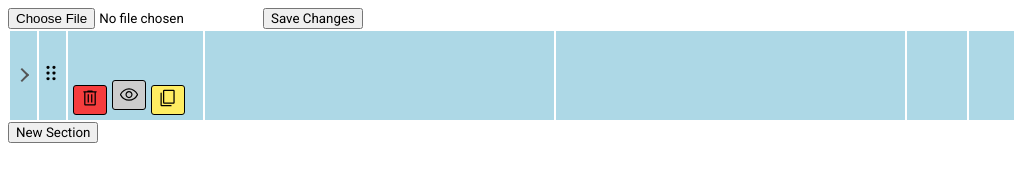
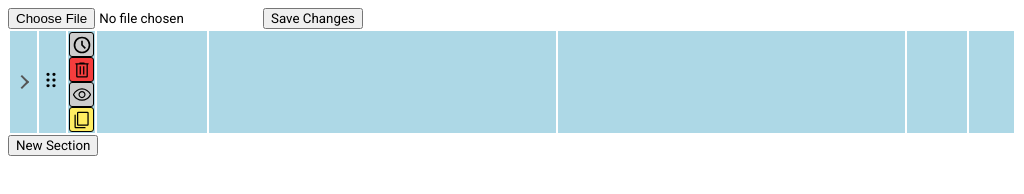
Before and after one commit to Florvasi25/OfflineMenuEditor, an Electron app: page src/ui/index.html in a window 1024 px wide. Both pictures are taken after a click on the button "New Section". Drawn offline with Linux system fonts and the light colour scheme.

Commit message:
ButtonCell & ClockButton

```diff
--- /dev/null
+++ b/src/ui/sectionButtonContainer.js
@@ -0,0 +1,41 @@
+import {
+    sectionClockButton,
+} from './sectionClock.js'
+
+import {
+    sectionVisibilityButton
+} from './sectionVisibility.js'
+
+import {
+    sectionDeleteButton
+} from './sectionDelete.js'
+
+import {
+    sectionDuplicateButton,
+} from './sectionDuplicate.js'
+
+import {
+    createSectionName
+} from './sectionName.js'
+
+function createSectionButtonsCell(sectionRow, menuSection) {
+    const sectionButtonsCell = document.createElement('td');
+    sectionButtonsCell.classList = "sectionButtonsCell"
+
+    const sectionName = createSectionName(sectionRow, menuSection)
+
+    sectionClockButton(sectionButtonsCell)
+
+    sectionDeleteButton(sectionButtonsCell, sectionRow, sectionName)
+
+    sectionVisibilityButton(sectionRow, menuSection, sectionButtonsCell)
+
+    sectionDuplicateButton(sectionRow, sectionButtonsCell, menuSection)
+
+
+    return sectionButtonsCell
+}
+
+export {
+    createSectionButtonsCell
+}
--- /dev/null
+++ b/src/ui/sectionClock.js
@@ -0,0 +1,22 @@
+// import {
+//     jsonData,
+//     getSectionIndex,
+//     updateCounterLocalStorage,
+//     updateSectionLocalStorage,
+// } from './context.js';
+
+function sectionClockButton(sectionButtonsCell) {
+    const clockButton = document.createElement('button');
+    clockButton.classList.add('sectionButton')
+    clockButton.classList.add('clockButton')
+    sectionButtonsCell.appendChild(clockButton);
+    const clockButtonImg = document.createElement('img')
+    clockButtonImg.classList.add('sectionButtonImg')
+    clockButtonImg.src = '../../assets/clockIcon.svg'
+    clockButton.appendChild(clockButtonImg)
+
+}
+
+export {
+    sectionClockButton,
+}
--- a/src/ui/sectionContainer.js
+++ b/src/ui/sectionContainer.js
@@ -5,6 +5,10 @@ import {
 import {
     createSectionDropdown,
 } from './sectionDropDown.js'
+
+import {
+    createSectionButtonsCell,
+} from './sectionButtonContainer.js'
 
 import {
     createSectionNameCell,
@@ -30,6 +34,10 @@ function createSection(menuSection) {
     //Creates Drag Cell
     const sectionDragCell = createSectionDragCell(sectionRow)
     sectionRow.appendChild(sectionDragCell)
+
+    //Creates Buttons Cell
+    const sectionButtonsCell = createSectionButtonsCell(sectionRow, menuSection)
+    sectionRow.appendChild(sectionButtonsCell)
 
     //Creates Section Name Cell
     const sectionNameCell = createSectionNameCell(sectionRow, menuSection)
--- a/src/ui/sectionDelete.js
+++ b/src/ui/sectionDelete.js
@@ -5,21 +5,22 @@ import {
     updateSectionLocalStorage,
 } from './context.js';
 
-function sectionDeleteButton(sectionNameCell, sectionRow, sectionName) {
+function sectionDeleteButton(sectionButtonsCell, sectionRow, sectionName) {
     const deleteButton = document.createElement('button');
+    deleteButton.classList.add('sectionButton')
     deleteButton.classList.add('deleteButton')
-    sectionNameCell.appendChild(deleteButton);
+    sectionButtonsCell.appendChild(deleteButton);
     const deleteButtonImg = document.createElement('img')
-    deleteButtonImg.classList.add('deleteButtonImg')
+    deleteButtonImg.classList.add('sectionButtonImg')
     deleteButtonImg.src = '../../assets/deleteIcon.svg'
     deleteButton.appendChild(deleteButtonImg)
     deleteButton.addEventListener('click', () => {
-        confirmDelete(sectionRow, sectionName, sectionNameCell)
+        confirmDelete(sectionRow, sectionName, sectionButtonsCell)
     });
 }
 
 //Creates a popup to confirm the deletion of the section
-function confirmDelete(sectionRow, sectionName, sectionNameCell) {
+function confirmDelete(sectionRow, sectionName, sectionButtonsCell) {
     const popup = document.createElement("div");
     popup.className = "popup";
 
@@ -41,7 +42,7 @@ function confirmDelete(sectionRow, sectionName, sectionNameCell) {
     });
 
     popup.appendChild(popupContent);
-    sectionNameCell.appendChild(popup);
+    sectionButtonsCell.appendChild(popup);
 
     //Close the delete popup when clicked outside
     window.addEventListener("click", (e) => {
--- a/src/ui/sectionDuplicate.js
+++ b/src/ui/sectionDuplicate.js
@@ -18,10 +18,11 @@ import {
 function sectionDuplicateButton(sectionRow, sectionNameCell) {
 
     const duplicateButton = document.createElement('button');
+    duplicateButton.classList.add('sectionButton')
     duplicateButton.classList.add('duplicateButton')
     sectionNameCell.appendChild(duplicateButton);
     const duplicateButtonImg = document.createElement('img')
-    duplicateButtonImg.classList.add('duplicateButtonImg')
+    duplicateButtonImg.classList.add('sectionButtonImg')
     duplicateButtonImg.src = '../../assets/duplicateIcon.svg'
     duplicateButton.appendChild(duplicateButtonImg)
 
@@ -42,29 +43,6 @@ function sectionDuplicateButton(sectionRow, sectionNameCell) {
     });
 
 }
-
-/*function showTooltip(element, message) {
-    let tooltip = element.querySelector('.tooltip');
-
-    if (!tooltip) {
-        tooltip = document.createElement('span');
-        tooltip.classList.add('tooltip');
-        element.appendChild(tooltip);
-    }
-
-    tooltip.textContent = message;
-
-    // Manually set the position based on the button's coordinates
-    const rect = element.getBoundingClientRect();
-    tooltip.style.left = rect.left + 'px';
-    tooltip.style.top = rect.bottom + window.scrollY + 'px';
-
-    tooltip.style.display = 'block';
-
-    setTimeout(() => {
-        tooltip.style.display = 'none';
-    }, 2000);
-}*/
 
 function duplicateSection(sectionRow) {
     const sectionIndex = getSectionIndex(sectionRow.id);
@@ -93,6 +71,5 @@ function duplicateSection(sectionRow) {
 }
 
 export {
-    sectionDuplicateButton
-
+    sectionDuplicateButton,
 }
--- a/src/ui/sectionName.js
+++ b/src/ui/sectionName.js
@@ -25,13 +25,13 @@ function createSectionNameCell(sectionRow, menuSection) {
     sectionNameCell.appendChild(sectionName);
 
     //Delete Button
-    sectionDeleteButton(sectionNameCell, sectionRow, sectionName)
+    // sectionDeleteButton(sectionNameCell, sectionRow, sectionName)
 
     //visibility Button
-    sectionVisibilityButton(sectionRow, menuSection, sectionNameCell)
+    // sectionVisibilityButton(sectionRow, menuSection, sectionNameCell)
 
     //Duplicate Button
-    sectionDuplicateButton(sectionRow, sectionNameCell, menuSection)
+    // sectionDuplicateButton(sectionRow, sectionNameCell, menuSection)
 
     return sectionNameCell
 }
@@ -79,4 +79,5 @@ function updateName(sectionId, sectionName) {
 
 export {
     createSectionNameCell,
+    createSectionName
 }
--- a/src/ui/sectionVisibility.js
+++ b/src/ui/sectionVisibility.js
@@ -6,13 +6,14 @@ import {
 
 function sectionVisibilityButton(sectionRow, menuSection, sectionNameCell) {
     const visibilityButton = document.createElement('button');
+    visibilityButton.classList.add('sectionButton')
     visibilityButton.classList.add('visibilityButton')
     visibilityButton.addEventListener('click', () => {
         SectionAvailability(sectionRow);
     });
     sectionNameCell.appendChild(visibilityButton);
     const visibilityButtonImg = document.createElement('img')
-    visibilityButtonImg.classList.add('visibilityButtonImg')
+    visibilityButtonImg.classList.add('sectionButtonImg')
     visibilityButtonImg.src = '../../assets/visibilityIcon.svg'
     visibilityButton.appendChild(visibilityButtonImg)
 
--- a/src/ui/style.css
+++ b/src/ui/style.css
@@ -94,7 +94,7 @@
 
 .sectionNameCell {
     padding: 5px;
-    width: 125px;
+    width: 100px;
 }
 
 .sectionName {
@@ -134,24 +134,8 @@
     width: 35px;
 }
 
-/* DUPLICATE BUTTON - DUPLICATE BUTTON - DUPLICATE BUTTON - DUPLICATE BUTTON */
+/* TOOLTIP - TOOLTIP - TOOLTIP - TOOLTIP - TOOLTIP - TOOLTIP - TOOLTIP - TOOLTIP */
 
-.duplicateButton {
-    background-color: #ffed62;
-    border: solid 1px #000000;
-    border-radius: 3px;
-    margin-right: 5px;
-    height: 30px;
-    cursor: pointer
-}
-
-.duplicateButton:hover {
-    background-color: #f6dc18;
-}
-
-.duplicateButtonImg {
-    width: 20px;
-}
 
 .tooltip {
     position: absolute;
@@ -168,44 +152,66 @@
     text-align: center;
 }
 
+/* BUTTONS CELL - BUTTONS CELL - BUTTONS CELL - BUTTONS CELL - BUTTONS CELL */
+
+.sectionButtonsCell {
+    width: 25px;
+}
+
+.sectionButton {
+    border: solid 1px #000000;
+    border-radius: 3px;
+    height: 25px;
+    width: 25px;
+    cursor: pointer;
+    display: flex;
+    flex-direction: column;
+    justify-content: center;
+    align-items: center;
+}
+
+.sectionButtonImg {
+    width: 20px;
+}
+
+/* DUPLICATE BUTTON - DUPLICATE BUTTON - DUPLICATE BUTTON - DUPLICATE BUTTON */
+
+.duplicateButton {
+    background-color: #ffed62;
+}
+
+.duplicateButton:hover {
+    background-color: #f6dc18;
+}
+
 /* DELETE BUTTON - DELETE BUTTON - DELETE BUTTON - DELETE BUTTON - DELETE BUTTON */
 
 .deleteButton {
     background-color: #f53d3d;
-    border: solid 1px #000000;
-    border-radius: 3px;
-    margin-right: 5px;
-    height: 30px;
-    cursor: pointer
 }
 
 .deleteButton:hover {
     background-color: #eb1010;
 }
 
-.deleteButtonImg {
-    width: 20px;
-}
-
 /* VISIBILITY BUTTON - VISIBILITY BUTTON - VISIBILITY BUTTON - VISIBILITY BUTTON */
 
 .visibilityButton {
     background-color: #cdcdcd;
-    border: solid 1px #000000;
-    border-radius: 3px;
-    margin-right: 5px;
-    height: 30px;
-    cursor: pointer
 }
 
 .visibilityButton:hover {
     background-color: #b1b1b1;
 }
 
-.visibilityButtonImg {
-    width: 20px;
-    display: flex;
-    align-items: center;
+/* CLOCK BUTTON - CLOCK BUTTON - CLOCK BUTTON - CLOCK BUTTON - CLOCK BUTTON */
+
+.clockButton {
+    background-color: #cdcdcd;
+}
+
+.clockButton:hover {
+    background-color: #b1b1b1;
 }
 
 /* UNAVAILABLE - UNAVAILABLE - UNAVAILABLE - UNAVAILABLE - UNAVAILABLE */
```
Also changed, not shown: assets/clockIcon.svg (added).
